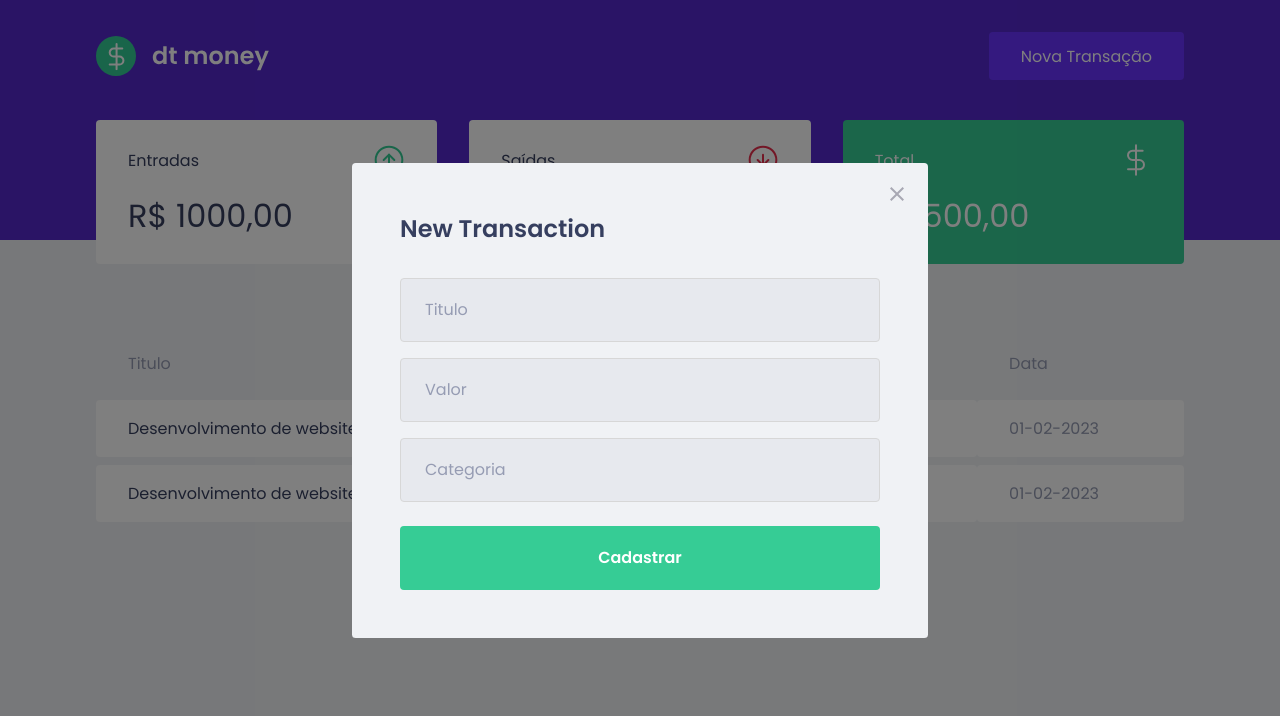
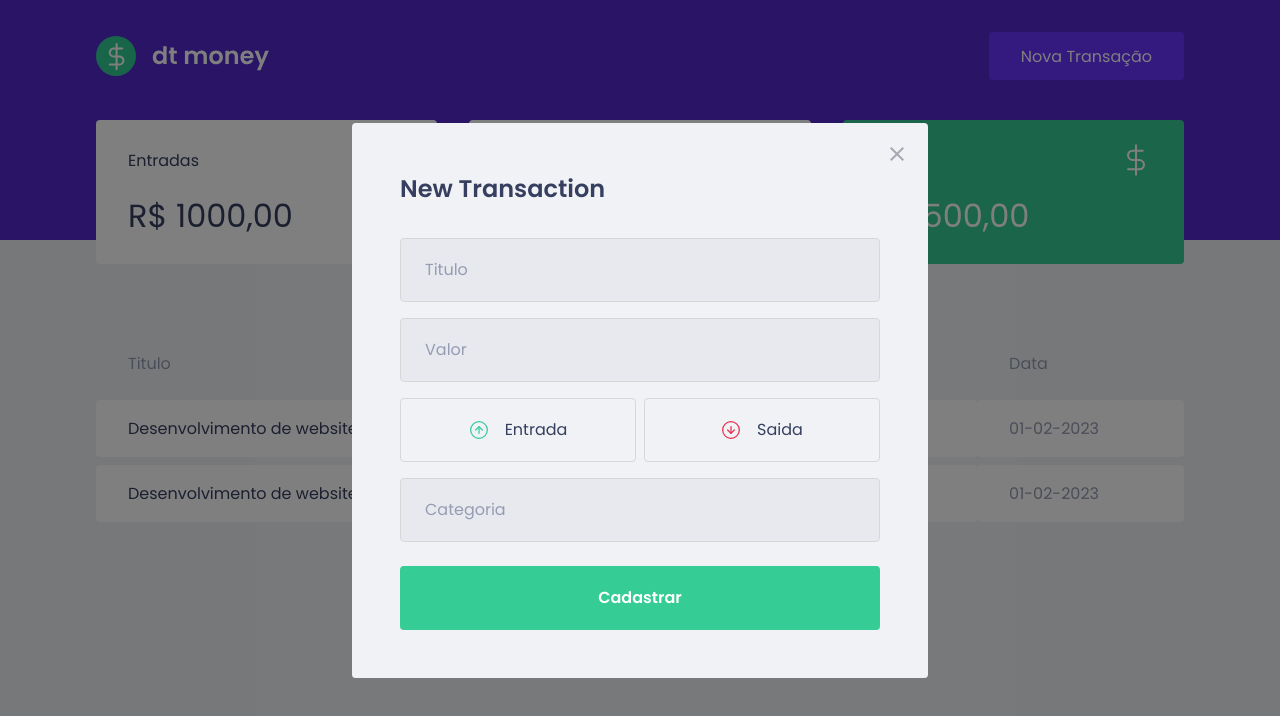
Before and after one commit to makiessedev/dt-money, a React (Create React App) app: page / in a window 1280 px wide. Both pictures are taken after a click on the button "Nova Transação". Shown: the top 716 px of the page. Built offline with nearby package versions, Linux system fonts and the light colour scheme; a web font is replaced by a local one.

Commit message:
created buttons type

```diff
--- a/src/components/NewTransactionModal/index.tsx
+++ b/src/components/NewTransactionModal/index.tsx
@@ -1,6 +1,9 @@
 import ReactModal from "react-modal";
 import closeImg from "../../assets/close.svg";
+import incomeImg from "../../assets/income.svg";
+import outComeImg from "../../assets/outcome.svg";
 import { Container } from "./styles";
+import { TransactionContainer } from "./styles";
 
 interface NewTransationModalPros {
   isOpen: boolean;
@@ -31,6 +34,19 @@
 
         <input type="text" placeholder="Titulo" />
         <input type="number" placeholder="Valor" />
+
+        <TransactionContainer>
+          <button type="button">
+            <img src={incomeImg} alt="Entrda" />
+            <span>Entrada</span>
+          </button>
+
+          <button type="button">
+            <img src={outComeImg} alt="Saida" />
+            <span>Saida</span>
+          </button>
+        </TransactionContainer>
+
         <input type="text" placeholder="Categoria" />
 
         <button type="submit">Cadastrar</button>
--- a/src/components/NewTransactionModal/styles.ts
+++ b/src/components/NewTransactionModal/styles.ts
@@ -41,8 +41,44 @@
     margin-top: 1.5rem;
     transition: filter 0.2s;
 
-    &:hover{
+    &:hover {
       filter: brightness(0.9);
     }
   }
 `;
+
+export const TransactionContainer = styled.div`
+  margin: 1rem 0;
+  display: grid;
+  grid-template-columns: 1fr 1fr;
+  gap: 0.5rem;
+
+  button {
+    height: 4rem;
+    border: 1px solid #d7d7d7;
+    border-radius: 0.25rem;
+    background: transparent;
+
+    display: flex;
+    align-items: center;
+    justify-content: center;
+    transition: border-color 0.2s;
+
+    &:hover,
+    &:focus {
+      border-color: #bbb;
+    }
+
+    img {
+      width: 20px;
+      height: 20px;
+    }
+
+    span {
+      display: inline-block;
+      margin-left: 1rem;
+      font-size: 1rem;
+      color: var(--text-title);
+    }
+  }
+`;
```
